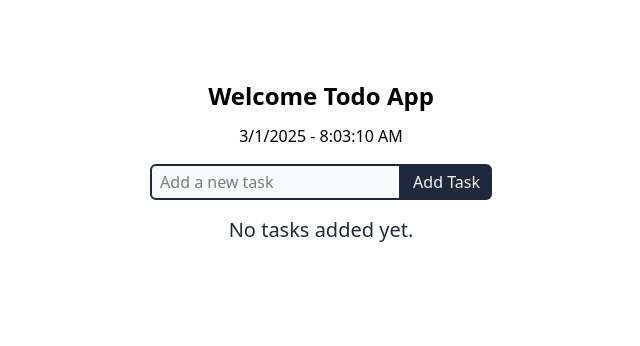
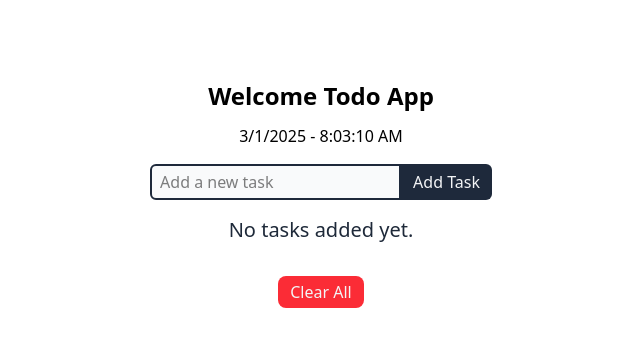
Before and after one commit to MukitHossen7/Todo-App, a React (Vite) app: page / in a window 1280 px wide. Shown: the top 346 px of the page, without its empty margins (319-959 px from the left). Built offline with nearby package versions, Linux system fonts and the light colour scheme.

Commit message:
feat: add functionality to clear all tasks in Todo component

```diff
--- a/src/Projects/Todo/Todo.jsx
+++ b/src/Projects/Todo/Todo.jsx
@@ -45,7 +45,13 @@ const Todo = () => {
     const deleteValue = tasks.filter((data) => data !== deleteData);
     setTasks(deleteValue);
   };
-  // console.log(tasks.length);
+
+  const handleClearAll = () => {
+    setTasks([]);
+    toast.success("All tasks cleared successfully!");
+  };
+  console.log(tasks.length);
+
   return (
     <div className="py-20 max-w-96 mx-auto">
       <h2 className="text-center text-2xl font-semibold">Welcome Todo App</h2>
@@ -98,6 +104,14 @@ const Todo = () => {
           ))}
         </div>
       </div>
+      <div className="text-center mt-4">
+        <button
+          onClick={handleClearAll}
+          className="bg-red-500 px-3 py-1 text-gray-100 font-medium rounded-lg"
+        >
+          Clear All
+        </button>
+      </div>
       <Toaster />
     </div>
   );
```
